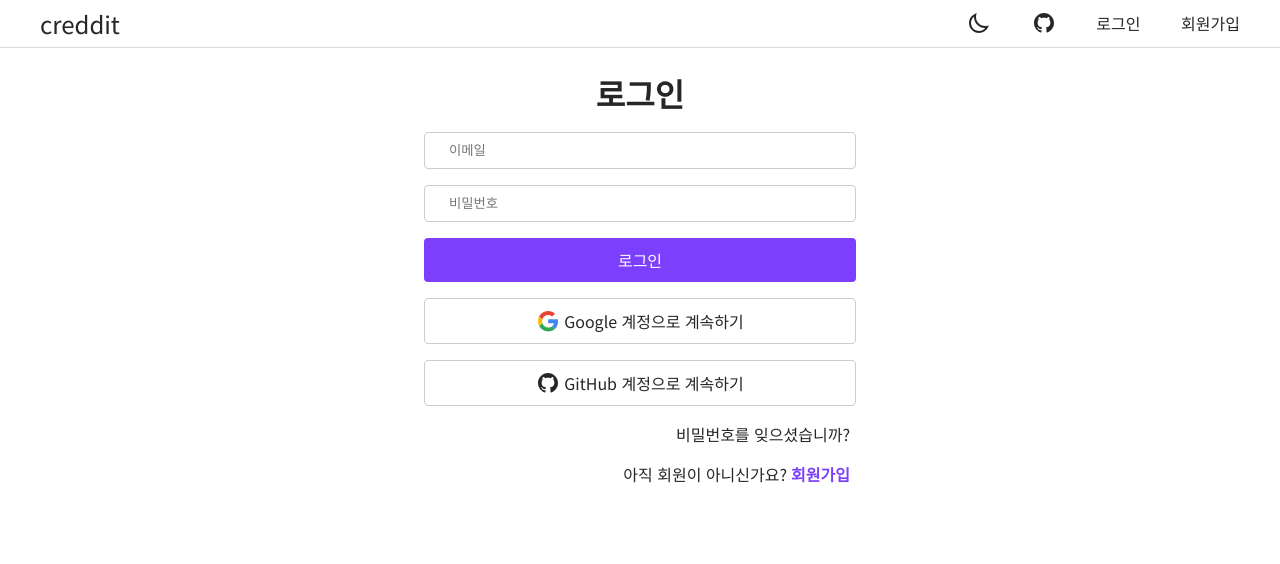
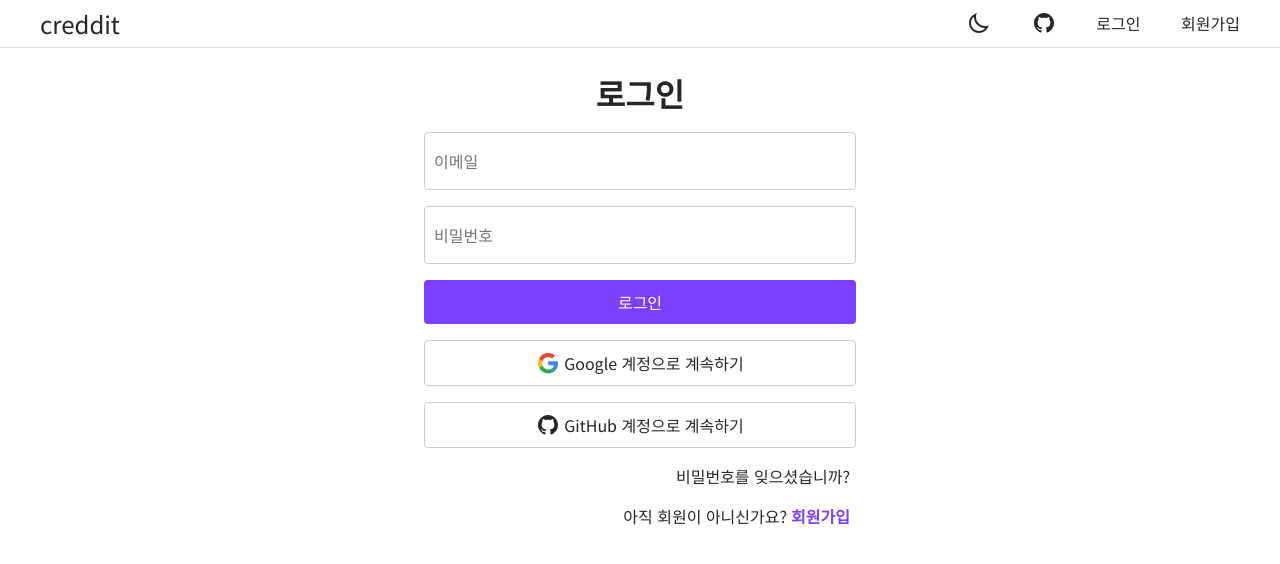
Before and after one commit to Kimkyungmin123/creddit-frontend, a Next.js app: page /login in a window 1280 px wide. Shown: the top 564 px of the page. Built offline with nearby package versions, Linux system fonts and the light colour scheme.

Commit message:
feat: Input 컴포넌트 생성

```diff
--- a/components/AuthForm/AuthForm.module.css
+++ b/components/AuthForm/AuthForm.module.css
@@ -7,16 +7,14 @@
   background-color: var(--bg-page2);
 }
 
-.AuthFormInput {
-  width: 27rem;
-  padding: 0.625rem 1.5rem;
-  border: solid 0.0625rem var(--border1);
-  border-radius: 0.25rem;
-  margin-bottom: 1rem;
+.AuthFormContainer form {
+  display: flex;
+  flex-direction: column;
+  gap: 1rem;
 }
 
-.AuthFormInput:focus {
-  outline: solid 0.125rem var(--border1);
+.AuthFormContainer label {
+  width: 100%;
 }
 
 .btnName {
--- a/components/AuthForm/AuthForm.tsx
+++ b/components/AuthForm/AuthForm.tsx
@@ -1,4 +1,5 @@
 import { useState } from 'react';
+import Input from '../Input';
 import styles from './AuthForm.module.css';
 
 type AuthFormProps = {
@@ -15,8 +16,7 @@ const AuthForm = ({ btnName, type }: AuthFormProps) => {
     <div className={styles.AuthFormContainer}>
       <form>
         {type !== 'resetPassword' && (
-          <input
-            className={styles.AuthFormInput}
+          <Input
             value={email}
             onChange={(e) => setEmail(e.target.value)}
             placeholder="이메일"
@@ -25,32 +25,28 @@ const AuthForm = ({ btnName, type }: AuthFormProps) => {
         )}
 
         {type === 'signup' && (
-          <input
-            className={styles.AuthFormInput}
+          <Input
             value={nickname}
             onChange={(e) => setNickname(e.target.value)}
             placeholder="닉네임"
-            type="text"
           />
         )}
 
         {(type === 'signup' || type === 'login') && (
-          <input
-            className={styles.AuthFormInput}
-            type="password"
-            placeholder="비밀번호"
+          <Input
             value={password}
             onChange={(e) => setPassword(e.target.value)}
+            placeholder="비밀번호"
+            type="password"
           />
         )}
 
         {type === 'resetPassword' && (
-          <input
-            className={styles.AuthFormInput}
-            type="password"
-            placeholder="새 비밀번호"
+          <Input
             value={password}
             onChange={(e) => setPassword(e.target.value)}
+            placeholder="새 비밀번호"
+            type="password"
           />
         )}
         <button className={styles.btnName}>{btnName}</button>
--- /dev/null
+++ b/components/Input/Input.module.scss
@@ -0,0 +1,33 @@
+.label {
+  position: relative;
+  user-select: none;
+  cursor: text;
+
+  span {
+    position: absolute;
+    top: 50%;
+    left: 0.625rem;
+    transform: translateY(-50%);
+    transform-origin: left;
+    transition: transform 200ms;
+    color: var(--text5);
+  }
+}
+
+.filling {
+  span {
+    transform: translateY(-110%) scale(0.75);
+    font-weight: bold;
+  }
+}
+
+.input {
+  width: 100%;
+  padding: 1.5rem 0.625rem 0.5rem;
+  border: solid 0.0625rem var(--border1);
+  border-radius: 0.25rem;
+
+  &:focus {
+    outline: solid 0.125rem var(--border1);
+  }
+}
--- /dev/null
+++ b/components/Input/Input.tsx
@@ -0,0 +1,36 @@
+import { ChangeEventHandler, HTMLInputTypeAttribute, useState } from 'react';
+import styles from './Input.module.scss';
+import classnames from 'classnames';
+
+export type InputProps = {
+  value: string;
+  onChange: ChangeEventHandler<HTMLInputElement>;
+  placeholder: string;
+  type?: HTMLInputTypeAttribute;
+};
+
+function Input({ value, onChange, placeholder, type }: InputProps) {
+  const [focused, setFocused] = useState(false);
+
+  return (
+    <label
+      className={classnames(styles.label, (focused || value) && styles.filling)}
+    >
+      <span>{placeholder}</span>
+      <input
+        className={styles.input}
+        value={value}
+        onChange={onChange}
+        onFocus={() => {
+          setFocused(true);
+        }}
+        onBlur={() => {
+          setFocused(false);
+        }}
+        type={type}
+      />
+    </label>
+  );
+}
+
+export default Input;
--- /dev/null
+++ b/components/Input/index.tsx
@@ -0,0 +1,3 @@
+import Input from './Input';
+
+export default Input;
--- a/styles/globals.css
+++ b/styles/globals.css
@@ -10,14 +10,14 @@
 
 body {
   font-family: 'Noto Sans KR';
-  color: hsl(0, 0%, 15%);
 }
 
 img {
   display: block;
 }
 
-button {
+button,
+input {
   color: inherit;
   font-size: 100%;
   font-family: inherit;
```
Also changed, not shown: 1 other file (tests, documents, lock files or other folders).
